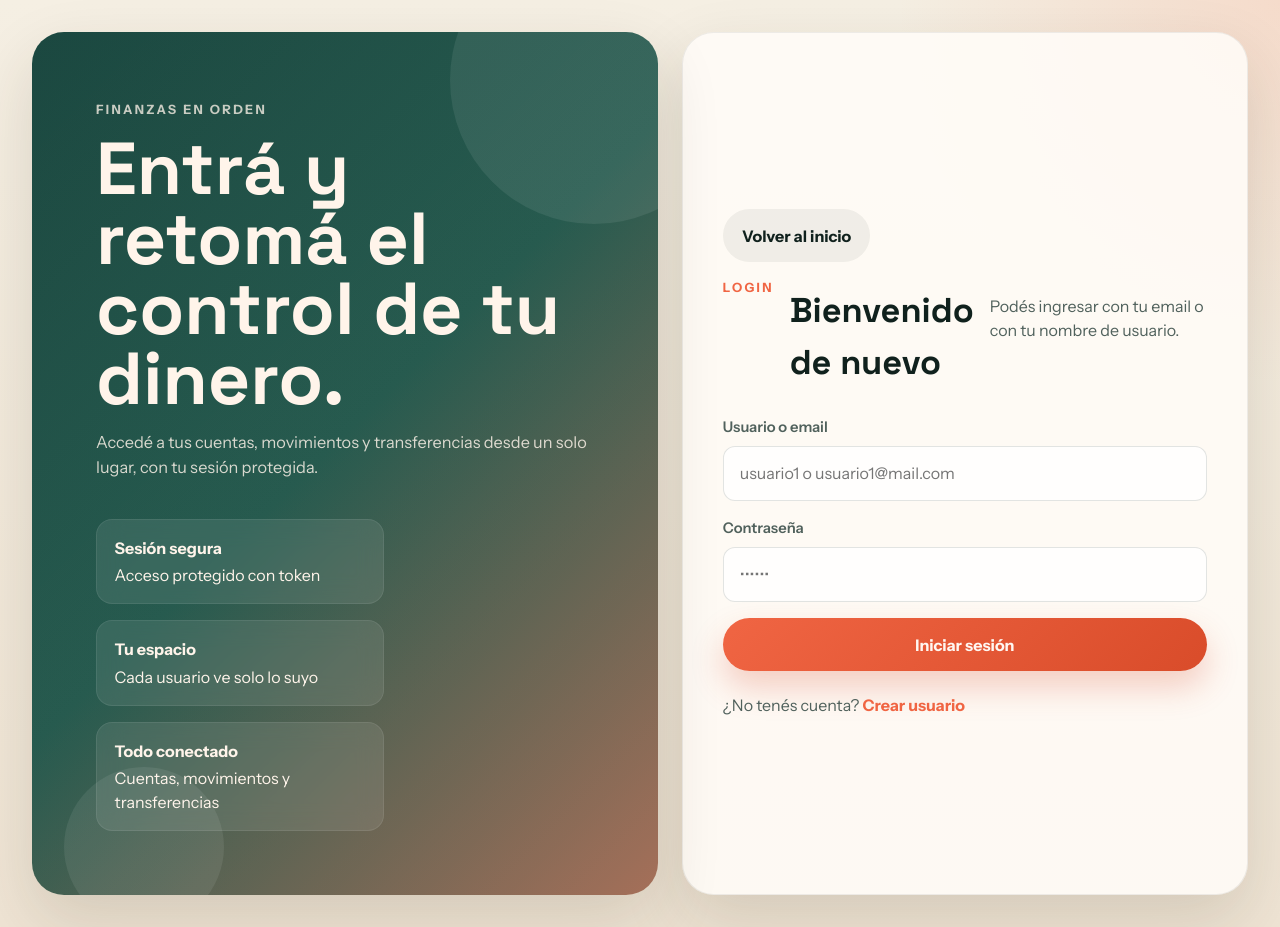
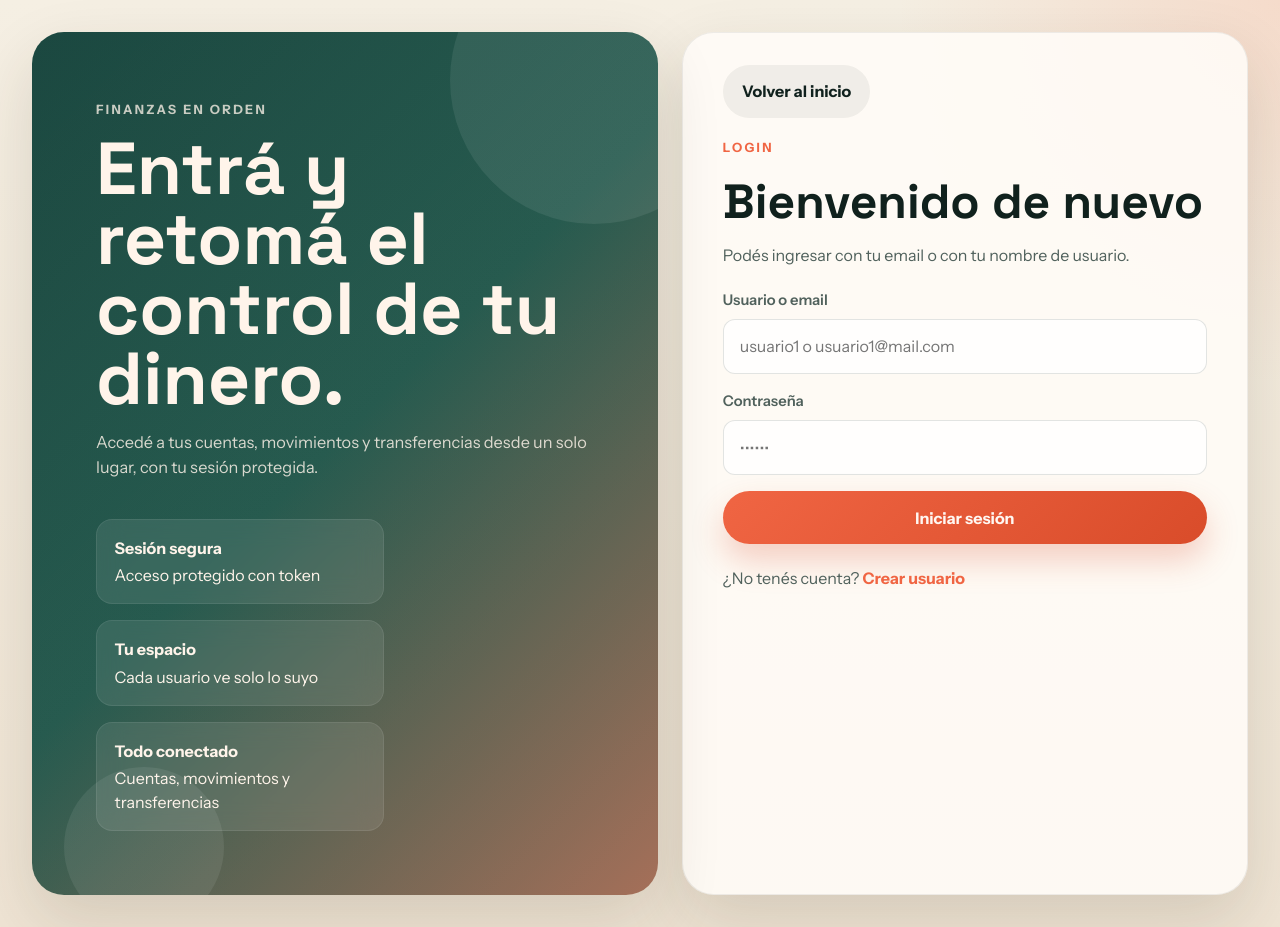
Before and after one commit to NavarroLorenzo/CarteraOnline, a React (Vite) app in the folder frontend/: page /login in a window 1280 px wide. Built offline with nearby package versions, Linux system fonts and the light colour scheme; no server answers.

Commit message:
Animaciones exponenciales, y arreglo boton login

```diff
--- a/frontend/src/components/landing/LandingHeader.tsx
+++ b/frontend/src/components/landing/LandingHeader.tsx
@@ -1,6 +1,13 @@
 import { motion } from "framer-motion";
 import { Link } from "react-router-dom";
 import { buttonHover, delayedTransition, fadeUp } from "./motion";
+import { scrollToSection } from "./scroll";
+
+const sections = [
+  { id: "funcionalidades", label: "Funcionalidades" },
+  { id: "como-funciona", label: "Cómo funciona" },
+  { id: "cta-final", label: "Empezar" },
+];
 
 export function LandingHeader() {
   return (
@@ -20,9 +27,18 @@ export function LandingHeader() {
       </Link>
 
       <nav className="landing-nav__links" aria-label="Navegación principal">
-        <a href="#funcionalidades">Funcionalidades</a>
-        <a href="#como-funciona">Cómo funciona</a>
-        <a href="#cta-final">Empezar</a>
+        {sections.map((section) => (
+          <a
+            key={section.id}
+            href={`#${section.id}`}
+            onClick={(event) => {
+              event.preventDefault();
+              scrollToSection(section.id);
+            }}
+          >
+            {section.label}
+          </a>
+        ))}
       </nav>
 
       <div className="landing-nav__actions">
--- /dev/null
+++ b/frontend/src/components/landing/scroll.ts
@@ -0,0 +1,50 @@
+const easeOutExpo = (progress: number): number => {
+  if (progress >= 1) {
+    return 1;
+  }
+
+  return 1 - Math.pow(2, -10 * progress);
+};
+
+export function scrollToSection(sectionId: string, offset = 104): void {
+  if (typeof window === "undefined" || typeof document === "undefined") {
+    return;
+  }
+
+  const section = document.getElementById(sectionId);
+
+  if (!section) {
+    return;
+  }
+
+  const prefersReducedMotion = window.matchMedia("(prefers-reduced-motion: reduce)").matches;
+  const startY = window.scrollY;
+  const targetY = Math.max(0, section.getBoundingClientRect().top + startY - offset);
+
+  if (prefersReducedMotion) {
+    window.scrollTo(0, targetY);
+    return;
+  }
+
+  const distance = targetY - startY;
+  const duration = 820;
+  let animationStart: number | null = null;
+
+  const step = (timestamp: number) => {
+    if (animationStart === null) {
+      animationStart = timestamp;
+    }
+
+    const elapsed = timestamp - animationStart;
+    const progress = Math.min(elapsed / duration, 1);
+    const easedProgress = easeOutExpo(progress);
+
+    window.scrollTo(0, startY + distance * easedProgress);
+
+    if (progress < 1) {
+      window.requestAnimationFrame(step);
+    }
+  };
+
+  window.requestAnimationFrame(step);
+}
--- a/frontend/src/pages/LoginPage.tsx
+++ b/frontend/src/pages/LoginPage.tsx
@@ -58,14 +58,14 @@ export function LoginPage() {
         </div>
       </section>
 
-      <section className="auth-panel auth-panel--form">
+      <section className="auth-panel auth-panel--form auth-panel--form-login">
         <div className="auth-panel__actions">
           <Link to="/" className="ghost-button auth-back-button">
             Volver al inicio
           </Link>
         </div>
 
-        <div className="panel-heading">
+        <div className="auth-form__header">
           <span className="eyebrow">Login</span>
           <h2>Bienvenido de nuevo</h2>
           <p>Podés ingresar con tu email o con tu nombre de usuario.</p>
--- a/frontend/src/pages/RegisterPage.tsx
+++ b/frontend/src/pages/RegisterPage.tsx
@@ -42,8 +42,8 @@ export function RegisterPage() {
         </p>
       </section>
 
-      <section className="auth-panel auth-panel--form">
-        <div className="panel-heading">
+      <section className="auth-panel auth-panel--form auth-panel--form-register">
+        <div className="auth-form__header">
           <span className="eyebrow">Registro</span>
           <h2>Nuevo usuario</h2>
           <p>Completá tus datos para entrar directo a tu panel personal.</p>
--- a/frontend/src/styles.css
+++ b/frontend/src/styles.css
@@ -232,17 +232,39 @@ textarea {
   padding: clamp(1.5rem, 4vw, 2.5rem);
   display: flex;
   flex-direction: column;
-  justify-content: center;
+  justify-content: flex-start;
 }
 
 .auth-panel__actions {
   display: flex;
   justify-content: flex-start;
-  margin-bottom: 1rem;
+  margin-bottom: 1.25rem;
 }
 
 .auth-back-button {
   width: fit-content;
+}
+
+.auth-panel--form-login {
+  padding-top: clamp(1.3rem, 3vw, 2rem);
+}
+
+.auth-form__header {
+  display: grid;
+  gap: 0.35rem;
+  margin-bottom: 1.35rem;
+}
+
+.auth-form__header h2 {
+  margin: 0.2rem 0 0;
+  font-family: "Space Grotesk", "Instrument Sans", sans-serif;
+  font-size: clamp(2rem, 4vw, 3rem);
+}
+
+.auth-form__header p {
+  margin: 0;
+  max-width: 34rem;
+  color: var(--ink-soft);
 }
 
 .panel-heading h2,
@@ -745,6 +767,7 @@ textarea {
   display: grid;
   gap: 1.4rem;
   padding: 3rem 0 0.25rem;
+  scroll-margin-top: 6.8rem;
 }
 
 .landing-section__intro {
@@ -849,6 +872,7 @@ textarea {
   background:
     radial-gradient(circle at top right, rgba(240, 101, 67, 0.14), transparent 18rem),
     linear-gradient(135deg, rgba(255, 255, 255, 0.92), rgba(255, 248, 241, 0.84));
+  scroll-margin-top: 6.8rem;
 }
 
 .landing-cta__button {
```
